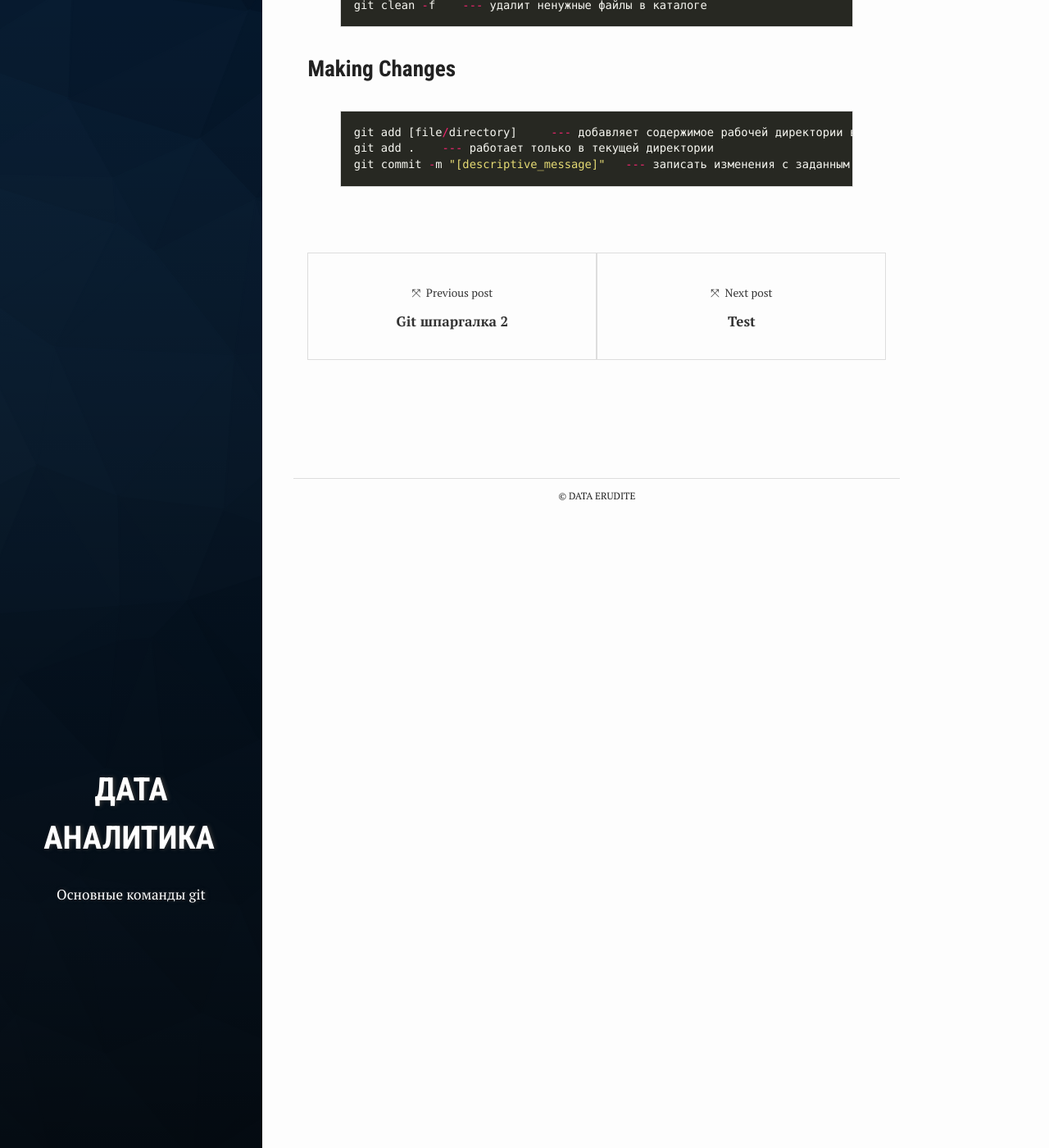
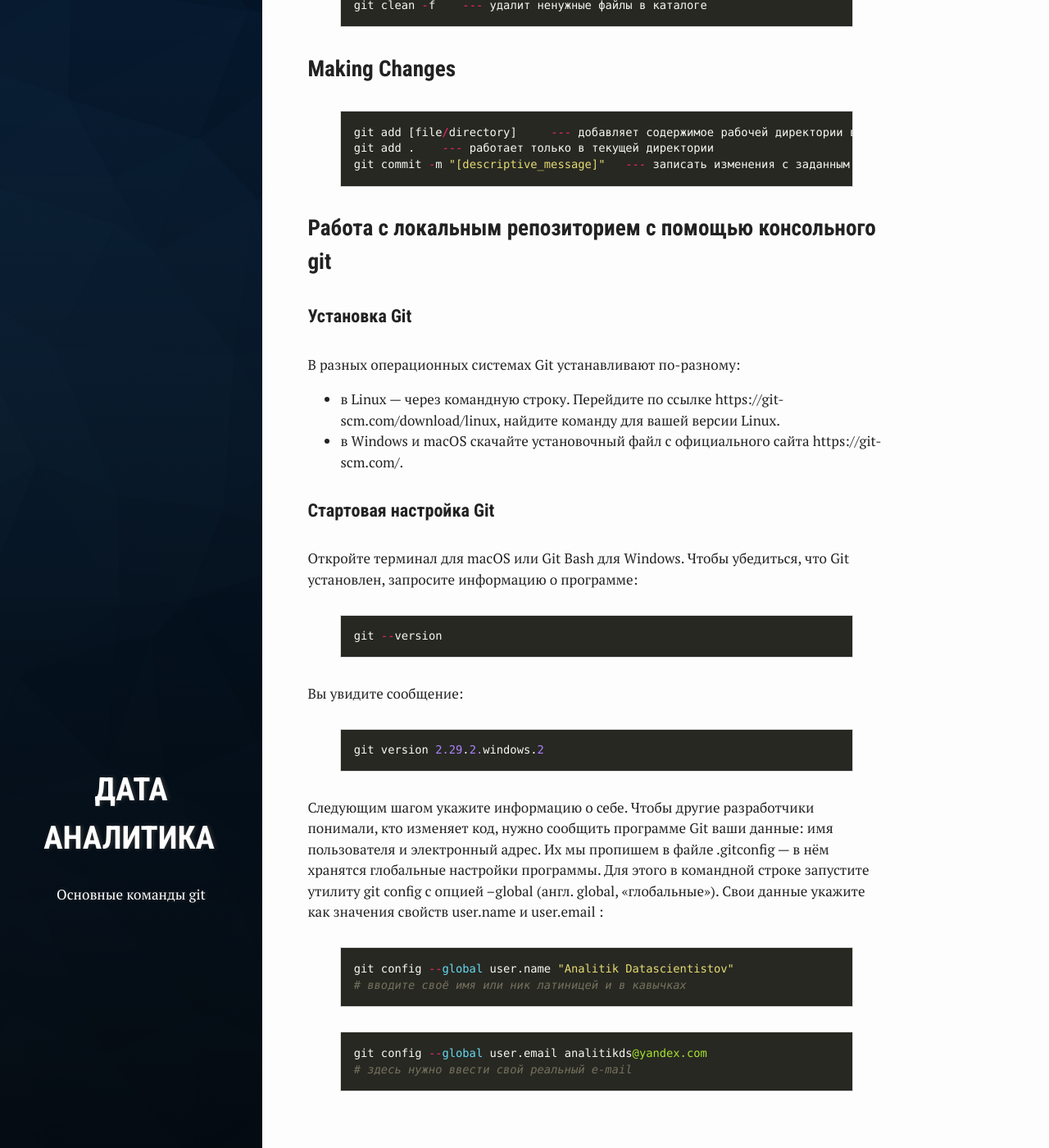
Before and after one commit to p1aton/p1aton.github.io, a Jekyll site: the page built from _posts/2017-10-19-git.md, in a window 1280 px wide and 1400 px high, scrolled down 2024 px. Shown: the whole window at 82% size. Built offline with Jekyll 4.4.1, drawn with Linux system fonts in a browser that asks for light colours.

Commit message:
Update 2017-10-19-git.md

```diff
--- a/_posts/2017-10-19-git.md
+++ b/_posts/2017-10-19-git.md
@@ -94,3 +94,46 @@ git add [file/directory]     --- добавляет содержимое раб
 git add .    --- работает только в текущей директории
 git commit -m "[descriptive_message]"   --- записать изменения с заданным сообщением
 {% endhighlight %}
+
+### Работа с локальным репозиторием с помощью консольного git
+
+#### Установка Git
+
+В разных операционных системах Git устанавливают по-разному:
+
+* в Linux — через командную строку. Перейдите по ссылке https://git-
+scm.com/download/linux, найдите команду для вашей версии Linux.
+* в Windows и macOS скачайте установочный файл с официального сайта https://git-
+scm.com/.
+
+#### Стартовая настройка Git
+
+Откройте терминал для macOS или Git Bash для Windows. Чтобы убедиться, что Git
+установлен, запросите информацию о программе:
+
+{% highlight python %}
+git --version
+{% endhighlight %}
+
+Вы увидите сообщение:
+
+{% highlight python %}
+git version 2.29.2.windows.2
+{% endhighlight %}
+
+Следующим шагом укажите информацию о себе. Чтобы другие разработчики
+понимали, кто изменяет код, нужно сообщить программе Git ваши данные: имя
+пользователя и электронный адрес. Их мы пропишем в файле .gitconfig — в нём
+хранятся глобальные настройки программы. Для этого в командной строке запустите
+утилиту git config с опцией --global (англ. global, «глобальные»). Свои данные укажите
+как значения свойств user.name и user.email :
+
+{% highlight python %}
+git config --global user.name "Analitik Datascientistov"
+# вводите своё имя или ник латиницей и в кавычках
+{% endhighlight %}
+
+{% highlight python %}
+git config --global user.email analitikds@yandex.com
+# здесь нужно ввести свой реальный e-mail
+{% endhighlight %}
```
